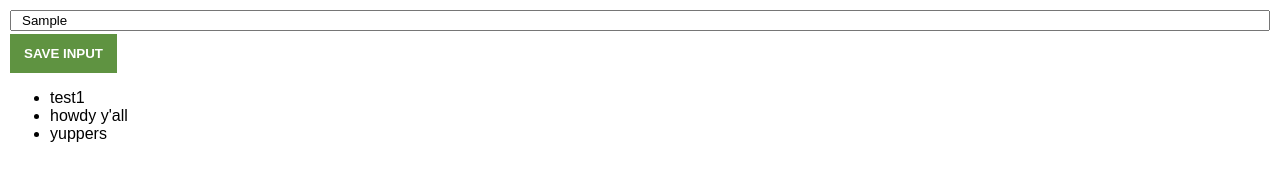
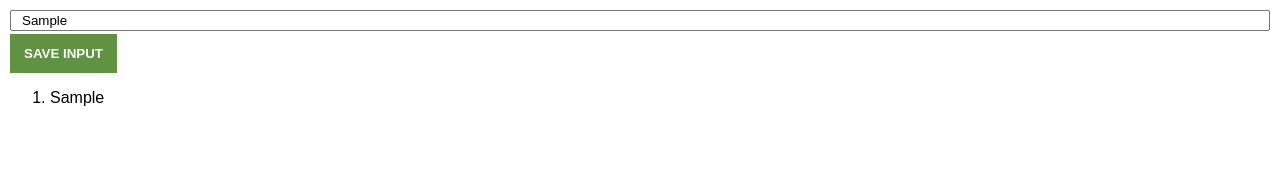
Before and after one commit to LujanSolo/chrome-extension, a plain HTML site: page index.html in a window 1280 px wide. Both pictures are taken after typing "Sample" into the empty fields and a click on the button "SAVE INPUT". Drawn offline with Linux system fonts and the light colour scheme.

Commit message:
added renderSearch function and call to js

```diff
--- a/index.html
+++ b/index.html
@@ -11,9 +11,9 @@
   <body>
     <input type="text" id="input-el" />
     <button id="input-btn">SAVE INPUT</button>
-    <ul id="ul-el">
+    <ol id="ul-el">
       <!-- array items will list here -->
-    </ul>
+    </ol>
     <script src="index.js"></script>
   </body>
 </html>
--- a/index.js
+++ b/index.js
@@ -1,25 +1,20 @@
-const buttonEl = document.getElementById('input-btn');
-const searchEl = document.getElementById('input-el');
-const ulEl = document.getElementById('ul-el');
-
-let listItems = "";
-
-let myLeads = [
-    "test1",
-    "howdy y'all",
-    "yuppers"
-];
+const buttonEl = document.getElementById("input-btn");
+const searchEl = document.getElementById("input-el");
+const ulEl = document.getElementById("ul-el");
 
 
-buttonEl.addEventListener('click', () => {
-    myLeads.push(searchEl.value);
-    console.log(myLeads)
+let myLeads = [];
+
+
+buttonEl.addEventListener("click", () => {
+  myLeads.push(searchEl.value);
+  renderSearch();
 });
 
-for(let i=0; i < myLeads.length; i++){
-    listItems += "<li>" + myLeads[i] + "</li>";
-    console.log(listItems)
-}
-
-ulEl.innerHTML = listItems;
-console.log(listItems)
+function renderSearch() {
+    let listItems = "";
+    for (let i = 0; i < myLeads.length; i++) {
+      listItems += "<li>" + myLeads[i] + "</li>";
+    }
+    ulEl.innerHTML = listItems;
+};
```
